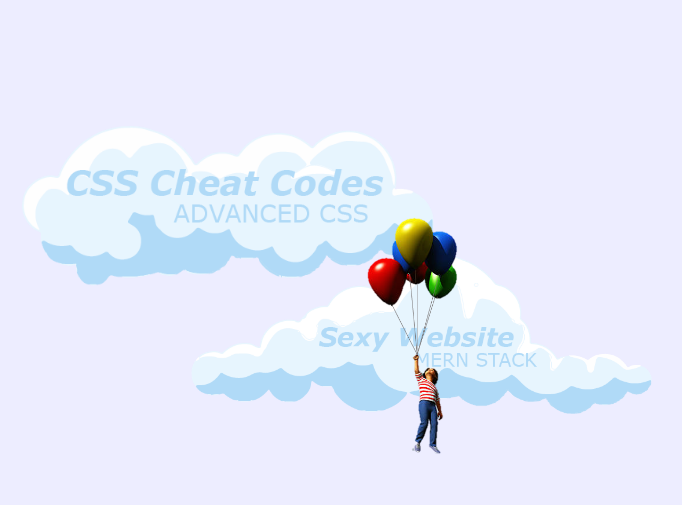
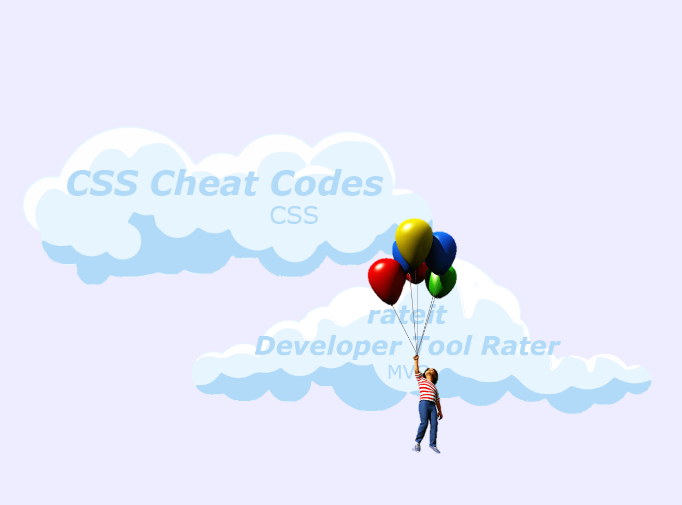
Before and after one commit to JimmyJr77/Portfolio, a plain HTML site: page profile.html in a window 1280 px wide. Shown: the part 1571-2076 px from the top of the page, 598-1280 px from the left. Drawn offline with Linux system fonts and the light colour scheme.

Commit message:
added rateit dev tool rater cloud with link to rateit app. changed title on css cheat codes cloud.

```diff
--- a/profile.html
+++ b/profile.html
@@ -42,10 +42,10 @@
                 <img id="cloud-profile-page" src="./Assets/Images/cloud-profile-page.png" alt="fluffy clouds with Profile Page: Basic HTML/CSS written on it.">
               </a>
               <a href="https://jimmyjr77.github.io/css-snippet-cheet-sheet/">
-                <img id="cloud-cheat-sheet" src="./Assets/Images/cloud-cheat-sheet.png" alt="fluffy clouds with CSS Cheat Sheet: Advanced CSS written on it.">
+                <img id="cloud-cheat-sheet" src="./Assets/Images/cloud-css-cheat-sheet.png" alt="fluffy clouds with CSS Cheat Sheet: Advanced CSS written on it.">
               </a>
               <a href="#">
-                <img id="cloud-sexy-site" src="./Assets/Images/cloud-sexy-site.png" alt="fluffy clouds with Sexy Website: MERN Stack written on it.">
+                <img id="cloud-sexy-site" src="./Assets/Images/cloud-rateit-mvc.png" alt="fluffy clouds with Sexy Website: MERN Stack written on it.">
               </a>
               <a href="https://rhonvyramos.github.io/libel_news_reports/index.html">
                 <img id="cloud-libel-news" src="./Assets/Images/cloud-libel-news.png" alt="fluffy clouds with Fancy Website: React/JS/CSS written on it.">
```
Also changed, not shown: Assets/Images/cloud-cheat-sheet.png (deleted), Assets/Images/cloud-css-cheat-sheet.png (added), Assets/Images/cloud-rateit-mvc.png (added), Assets/Images/cloud-sexy-site.png (deleted).
